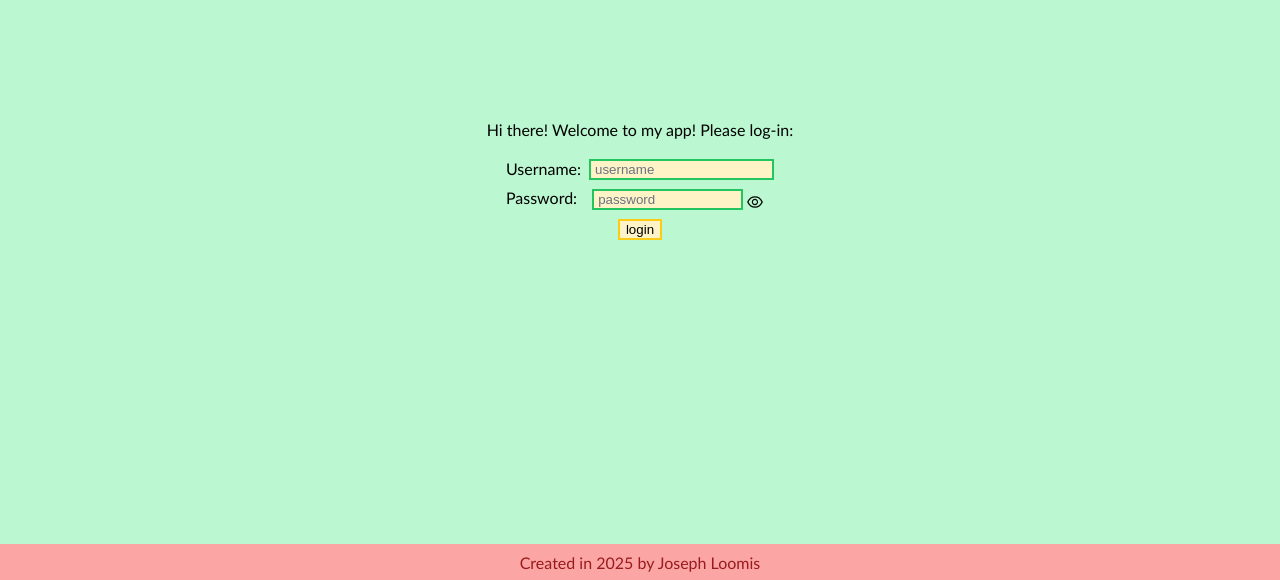
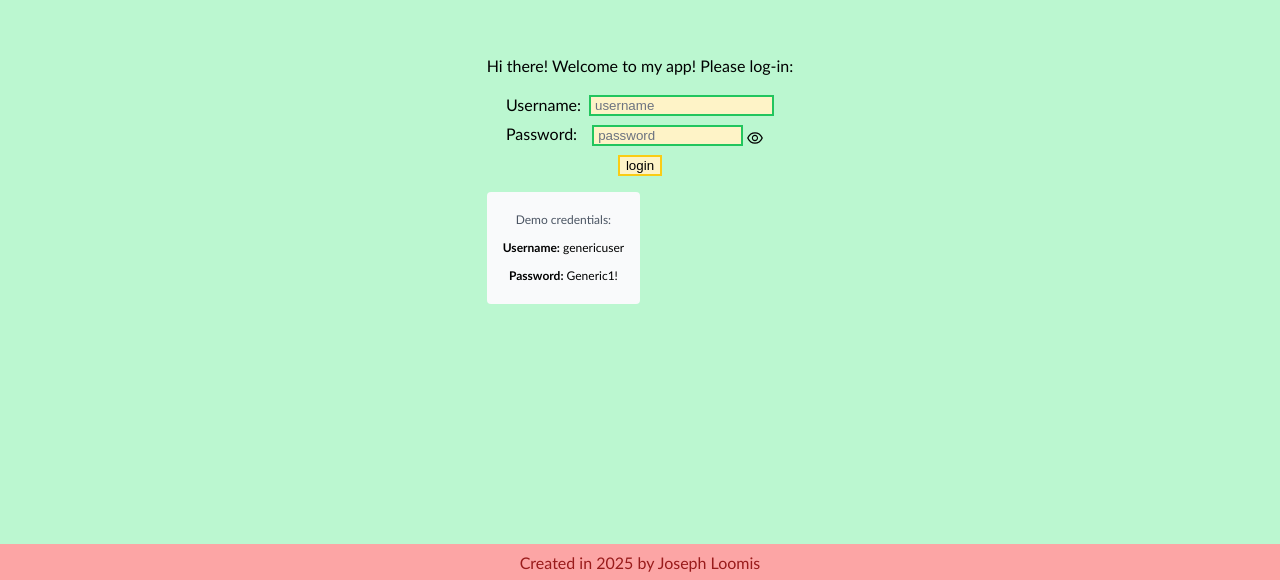
Before and after one commit to Joehl1103/fso-blogs-redux, a React (Vite) app in the folder frontend/: page /login in a window 1280 px wide. Shown: the part 220-800 px from the top of the page. Built offline with nearby package versions, Linux system fonts and the light colour scheme; no server answers.

Commit message:
Add demo credentials display box on login page
Co-authored-by: factory-droid[bot] <138933559+factory-droid[bot]@users.noreply.github.com>

```diff
--- a/frontend/src/components/LoginForm.jsx
+++ b/frontend/src/components/LoginForm.jsx
@@ -56,6 +56,11 @@ const LoginForm = () => {
           login
         </button>
       </form>
+      <div className="demo-credentials">
+        <p className="text-xs text-gray-600 mb-1">Demo credentials:</p>
+        <p className="text-xs"><span className="font-semibold">Username:</span> genericuser</p>
+        <p className="text-xs"><span className="font-semibold">Password:</span> Generic1!</p>
+      </div>
     </div>
     </div>
   );
--- a/frontend/src/index.css
+++ b/frontend/src/index.css
@@ -56,4 +56,8 @@
         @apply bg-red-500 m-1 mt-25px text-center w-60 pt-5px pb-5px text-sm
     }
 
+    .demo-credentials {
+        @apply mt-4 px-4 py-2 border border-gray-300 rounded text-center bg-gray-50 max-w-fit
+    }
+
 }
```
